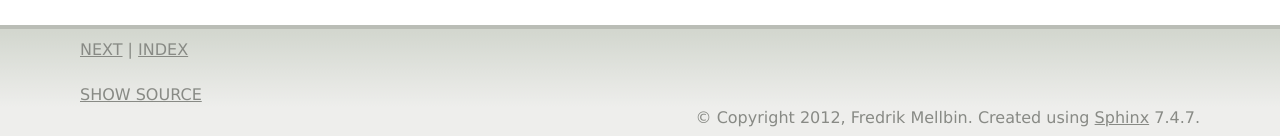
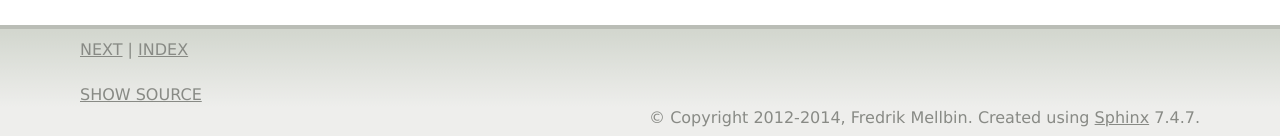
Before and after one commit to vapoursynth/vapoursynth, a Sphinx documentation site: the page built from doc/index.rst, in a window 1280 px wide and 900 px high, scrolled down 7144 px. Shown: the part 761-897 px from the top of the window. Built offline with Sphinx 7.4.7, drawn with Linux system fonts in a browser that asks for light colours; formulas are drawn with MathJax 3; some of the changed text lies outside the part shown.

```diff
--- a/doc/conf.py
+++ b/doc/conf.py
@@ -42,14 +42,14 @@ master_doc = 'index'
 
 # General information about the project.
 project = 'VapourSynth'
-copyright = '2012, Fredrik Mellbin'
+copyright = '2012-2014, Fredrik Mellbin'
 
 # The version info for the project you're documenting, acts as replacement for
 # |version| and |release|, also used in various other places throughout the
 # built documents.
 #
 # The short X.Y version.
-version = 'r25'
+version = 'R26'
 # The full version, including alpha/beta/rc tags.
 release = version
 
```
Also changed, not shown: 3 other files.
